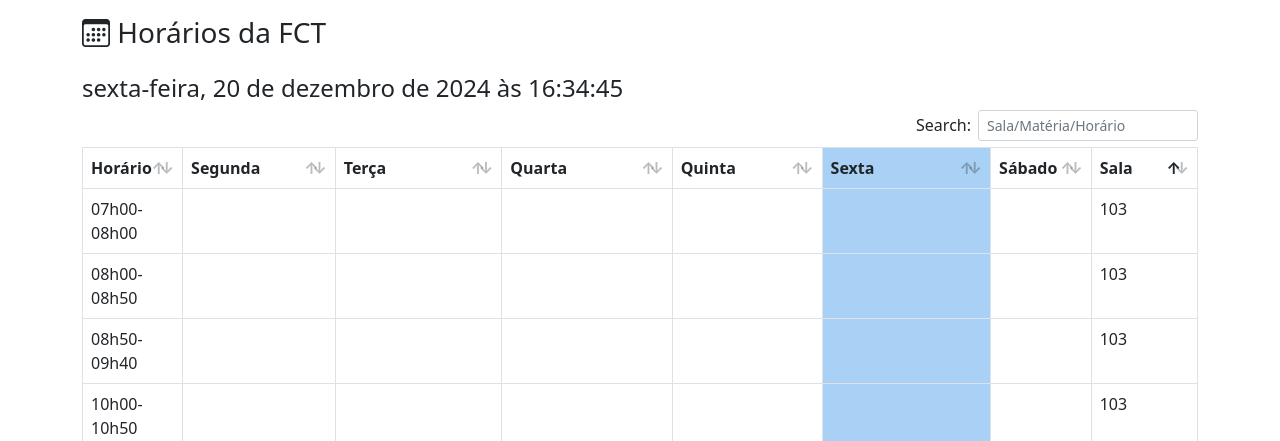
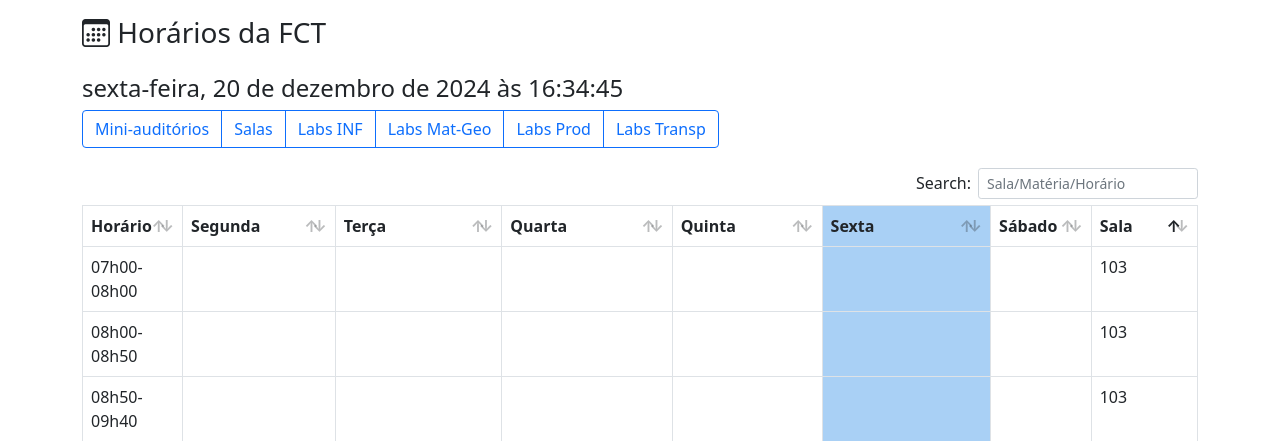
Before and after one commit to ti-fct/horariosFCT, a Flask app: page / in a window 1280 px wide. Shown: the top 441 px of the page. Run offline with Flask 3, Linux system fonts and the light colour scheme; data comes from the database, SQL or seed files in the repository; some libraries are stand-ins or nearby versions.

Commit message:
Adicionado grupo de botão para filtrar as salas

```diff
--- a/static/css/style.css
+++ b/static/css/style.css
@@ -3,6 +3,9 @@
     padding: 8px;
 }
 
+.btn-group {
+    margin-bottom: 20px;
+}
 
 .highlight-column {
     background-color: rgba(94, 168, 236, 0.534) !important;
--- a/templates/index.html
+++ b/templates/index.html
@@ -15,6 +15,16 @@
     <div class="container mt-5">
         <h3 class="mb-4"><i class="bi bi-calendar3"></i> Horários da FCT</h3>
         <h4 id="clock"></h4>
+
+        <div class="btn-group" role="group" aria-label="Filtros de sala">
+            <button type="button" class="btn btn-outline-primary" data-filter="Mini-auditórios">Mini-auditórios</button>
+            <button type="button" class="btn btn-outline-primary" data-filter="Salas">Salas</button>
+            <button type="button" class="btn btn-outline-primary" data-filter="Labs INF">Labs INF</button>
+            <button type="button" class="btn btn-outline-primary" data-filter="Labs Mat-Geo">Labs Mat-Geo</button>
+            <button type="button" class="btn btn-outline-primary" data-filter="Labs Prod">Labs Prod</button>
+            <button type="button" class="btn btn-outline-primary" data-filter="Labs Transp">Labs Transp</button>
+        </div>
+
         <table id="scheduleTable" class="table table-bordered table-hover">
             <thead>
                 <tr>
@@ -56,7 +66,7 @@
         $(document).ready(function() {
             var table = $('#scheduleTable').DataTable({
                 searchHighlight: true,
-                "dom": 'frtip', //Oculta
+                "dom": 'frtip', //Oculta quantidade visuzalização por pagina
 
                 //ordena a coluna 7(Sala) em ordem crescente
                 "order":[[7, "asc"]],
@@ -89,6 +99,31 @@
 
             // Chama a função para destacar a coluna
             highlightTodayColumn();
+
+            // Função para filtrar a tabela
+            var filterLists = {
+                'Salas': ['108', '208', '308', '504', '505', '506', '507', '508'],
+                'Mini-auditórios': ['Terreo', '102', '202', '302', '402', '502'],
+                'Labs INF': ['303', '304', '403', '109'],
+                'Labs Mat-Geo': ['103', '105', '106', '207', '305', '306', '307'],
+                'Labs Prod': ['206', '404', '503A', '503B'],
+                'Labs Transp': ['T02', '203', '204', '205']
+            };
+
+            function filterTable(filter) {
+                var regex = filterLists[filter].map(function(sala) {
+                    return '^' + sala + '$';
+                }).join('|');
+                table.column(7).search(regex, true, false).draw();
+            }
+
+            $('.btn-group .btn').on('click', function() {
+                var filter = $(this).data('filter');
+                $('.btn-group .btn').removeClass('active');
+                $(this).addClass('active');
+
+                filterTable(filter);
+            });
         });
     </script>
 </body>
```
Lines whose indentation alone changed are shown as unchanged.
